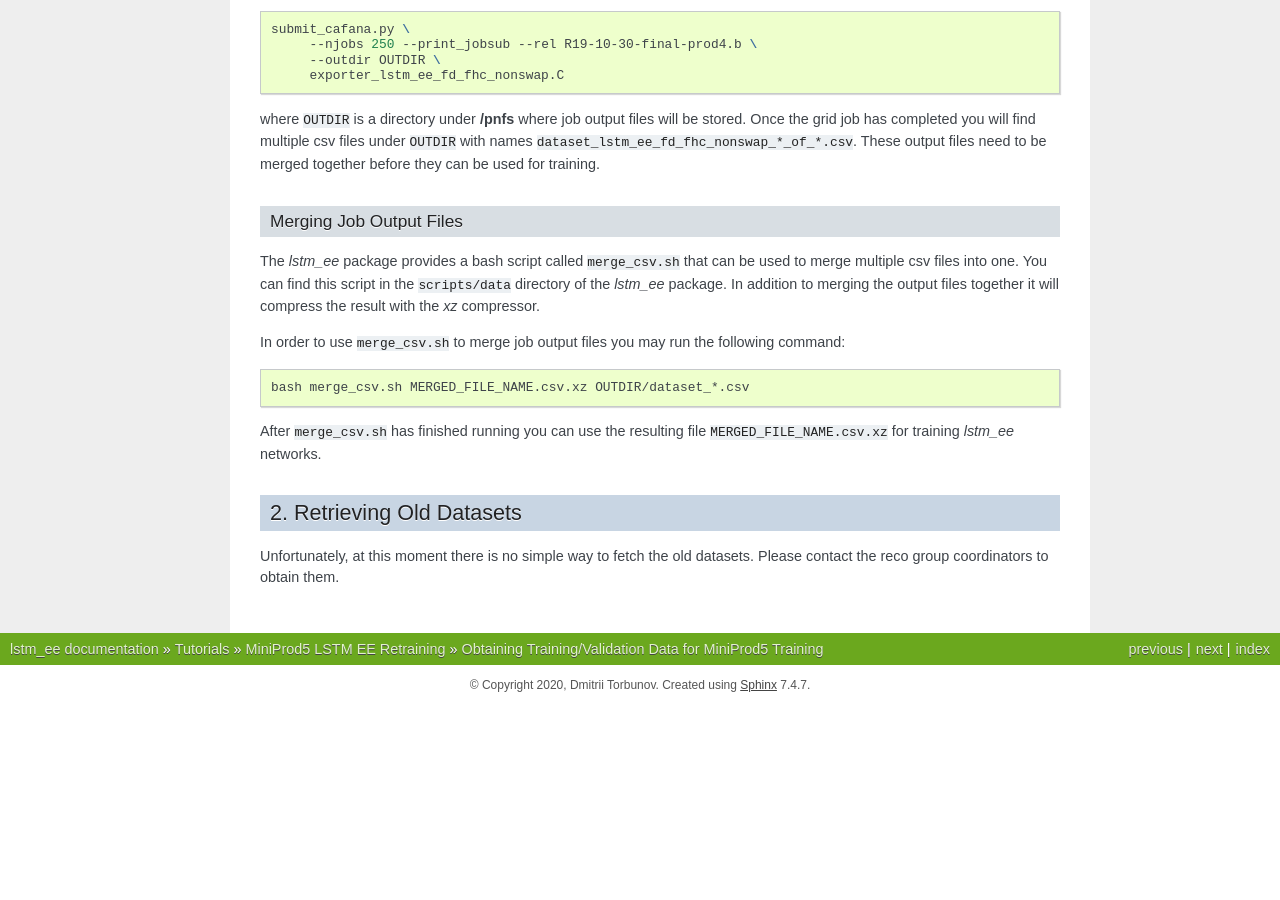
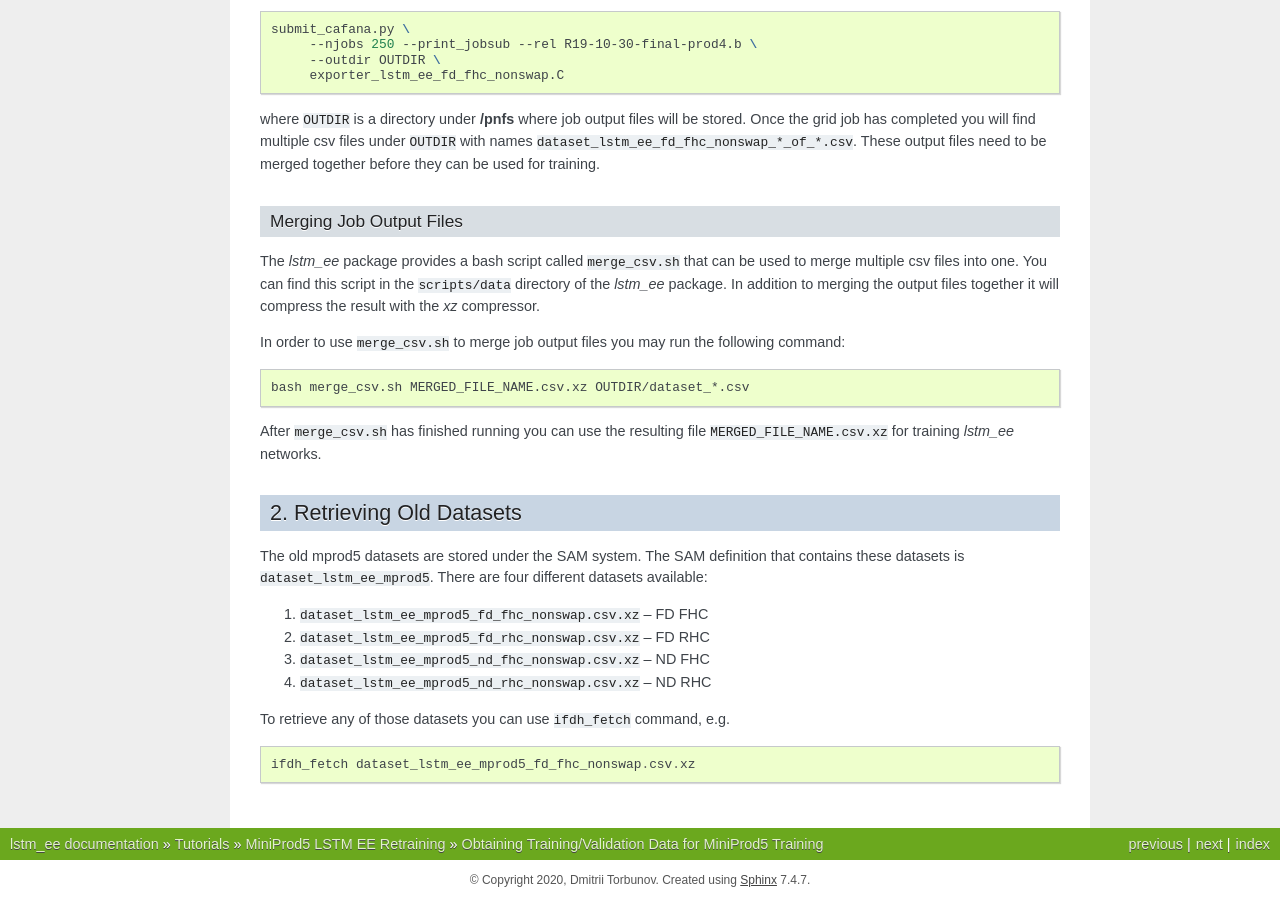
Before and after one commit to usert5432/lstm_ee, a Sphinx documentation site: the page built from doc/source/tutorials/mprod5/data.rst, in a window 1280 px wide and 900 px high, scrolled down 663 px. Built offline with Sphinx 7.4.7, drawn with Linux system fonts in a browser that asks for light colours; before the commit the page ends 1368 px from its top, so only the background shows below that.

Commit message:
doc: Update instructions for mprod5 data

```diff
--- a/doc/source/tutorials/mprod5/data.rst
+++ b/doc/source/tutorials/mprod5/data.rst
@@ -71,5 +71,17 @@ After ``merge_csv.sh`` has finished running you can use the resulting file
 2. Retrieving Old Datasets
 --------------------------
 
-Unfortunately, at this moment there is no simple way to fetch the old datasets.
-Please contact the reco group coordinators to obtain them.
+The old mprod5 datasets are stored under the SAM system. The SAM definition
+that contains these datasets is ``dataset_lstm_ee_mprod5``. There are four
+different datasets available:
+
+1. ``dataset_lstm_ee_mprod5_fd_fhc_nonswap.csv.xz`` -- FD FHC
+2. ``dataset_lstm_ee_mprod5_fd_rhc_nonswap.csv.xz`` -- FD RHC
+3. ``dataset_lstm_ee_mprod5_nd_fhc_nonswap.csv.xz`` -- ND FHC
+4. ``dataset_lstm_ee_mprod5_nd_rhc_nonswap.csv.xz`` -- ND RHC
+
+To retrieve any of those datasets you can use ``ifdh_fetch`` command, e.g.
+
+::
+
+    ifdh_fetch dataset_lstm_ee_mprod5_fd_fhc_nonswap.csv.xz
```
